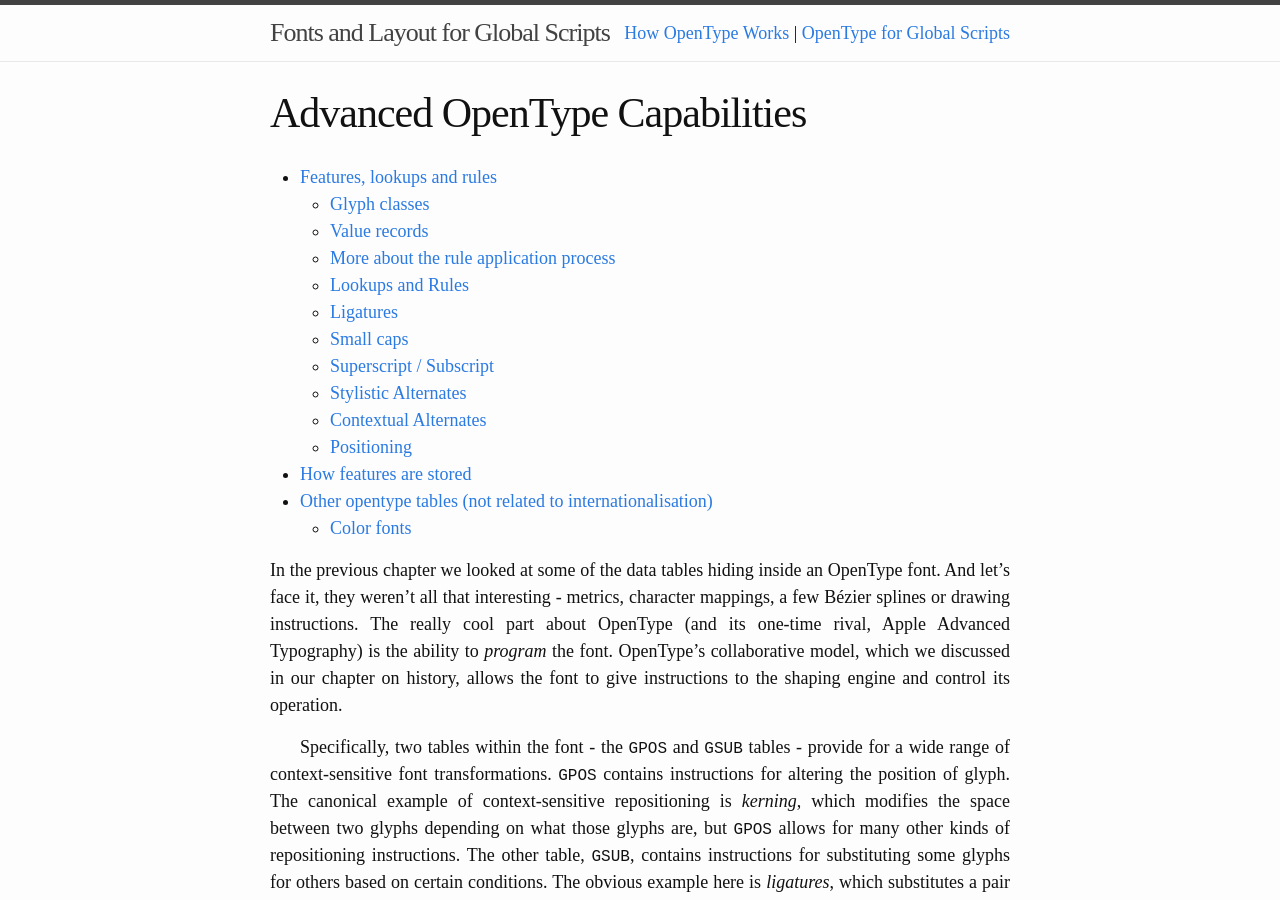
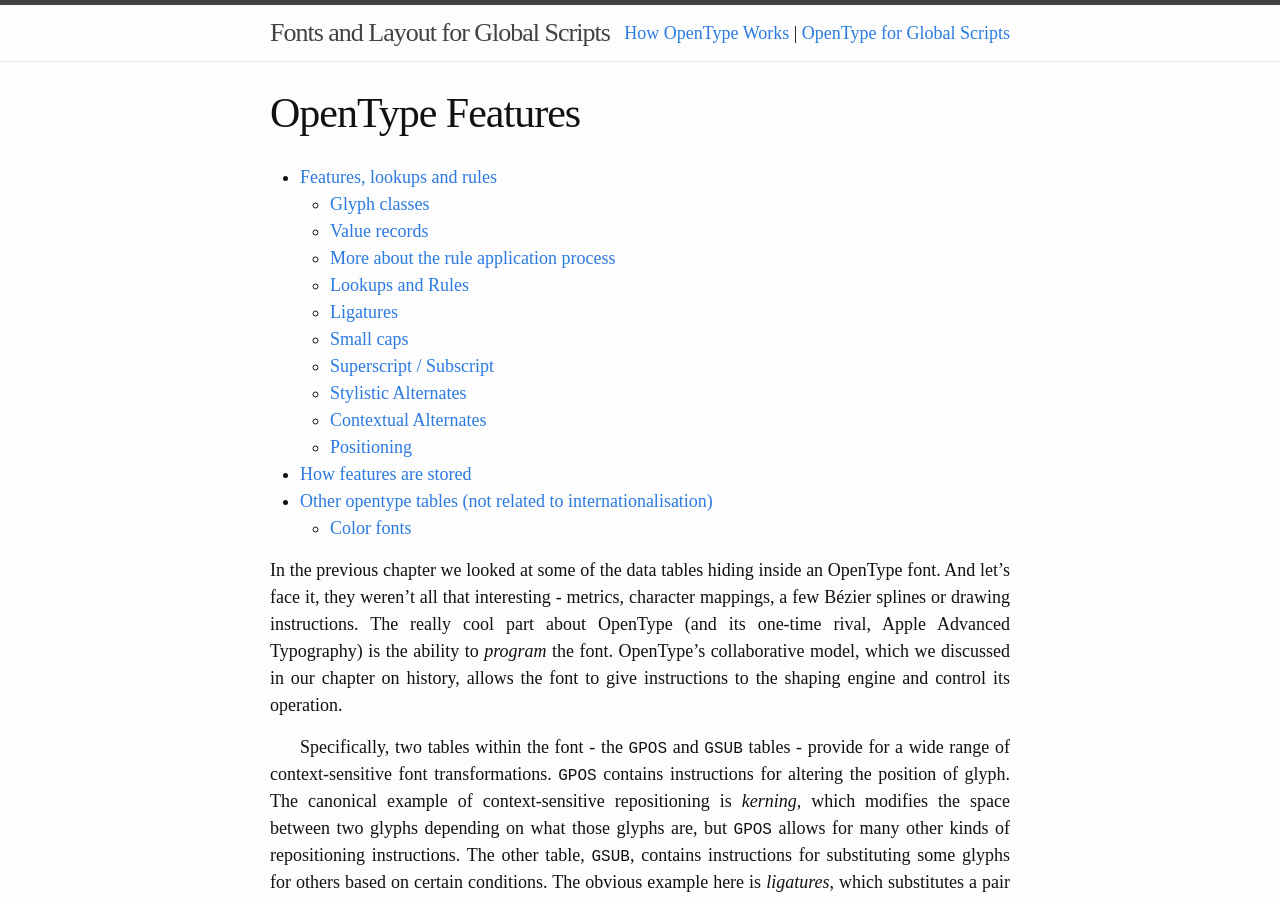
Before and after one commit to simoncozens/fonts-and-layout, a Jekyll site: the page built from features.md, in a window 1280 px wide and 900 px high. Built offline with Jekyll 4.4.1, drawn with Linux system fonts in a browser that asks for light colours.

Commit message:
Clarify feature chapters.

```diff
--- a/_data/chapters.yml
+++ b/_data/chapters.yml
@@ -2,9 +2,9 @@
 - { fn: concepts, title: "Font Concepts "}
 - { fn: unicode, title: "The Unicode Standard", some: 1}
 - { fn: opentype, title: "How OpenType Works", some: 1}
-- { fn: features, title: "Advanced OpenType Capabilities",}
+- { fn: features, title: "OpenType Features", some: 1}
 - { fn: localisation, title: "OpenType for Global Scripts"}
-- { fn: feature, title: "Advanced Feature Programming "}
+- { fn: adv-features, title: "Advanced Feature Programming "}
 - { fn: layout, title: "Layout Challenges in Global Type "}
 - { fn: hint, title: "Rasterisation and Hinting "}
 - { fn: web, title: "Fonts on the Web "}
--- a/features.md
+++ b/features.md
@@ -1,6 +1,6 @@
 ---
 layout: chapter
-title: Advanced OpenType Capabilities
+title: OpenType Features
 ---
 
 * TOC
```
